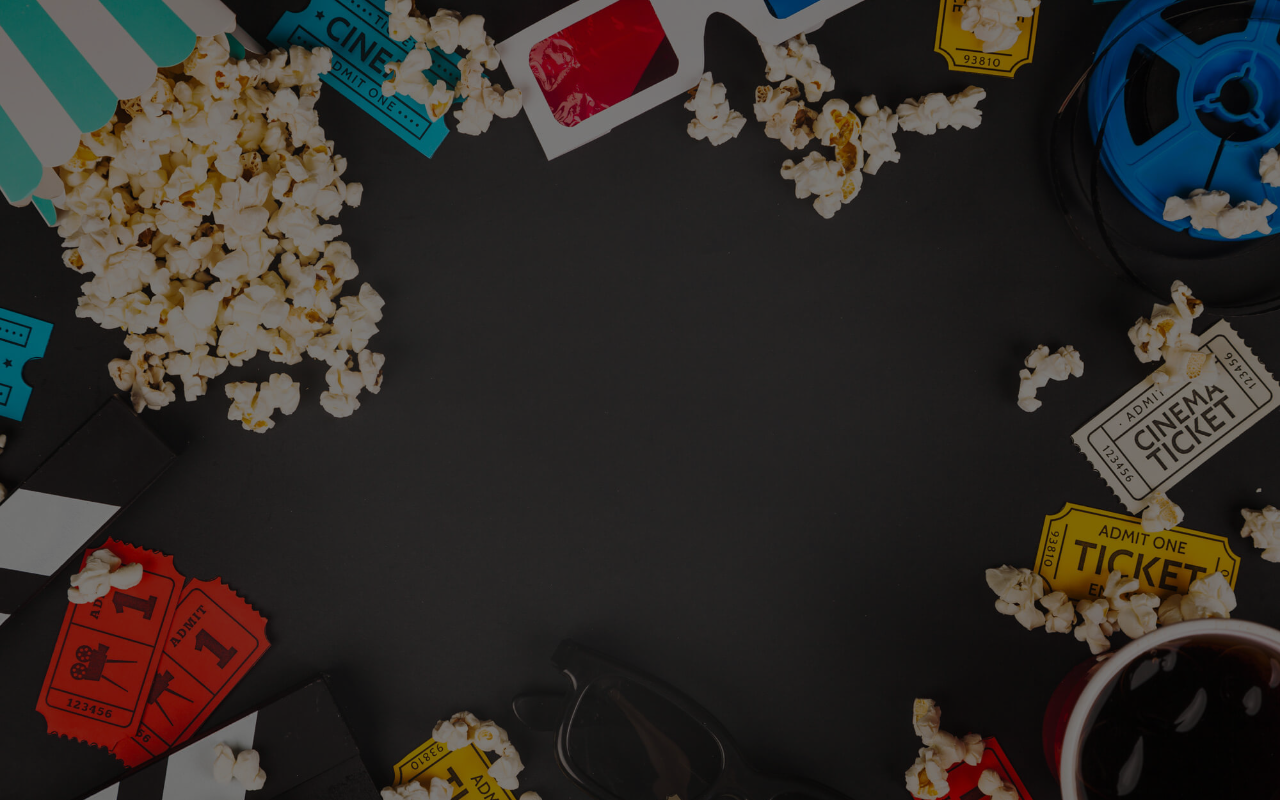
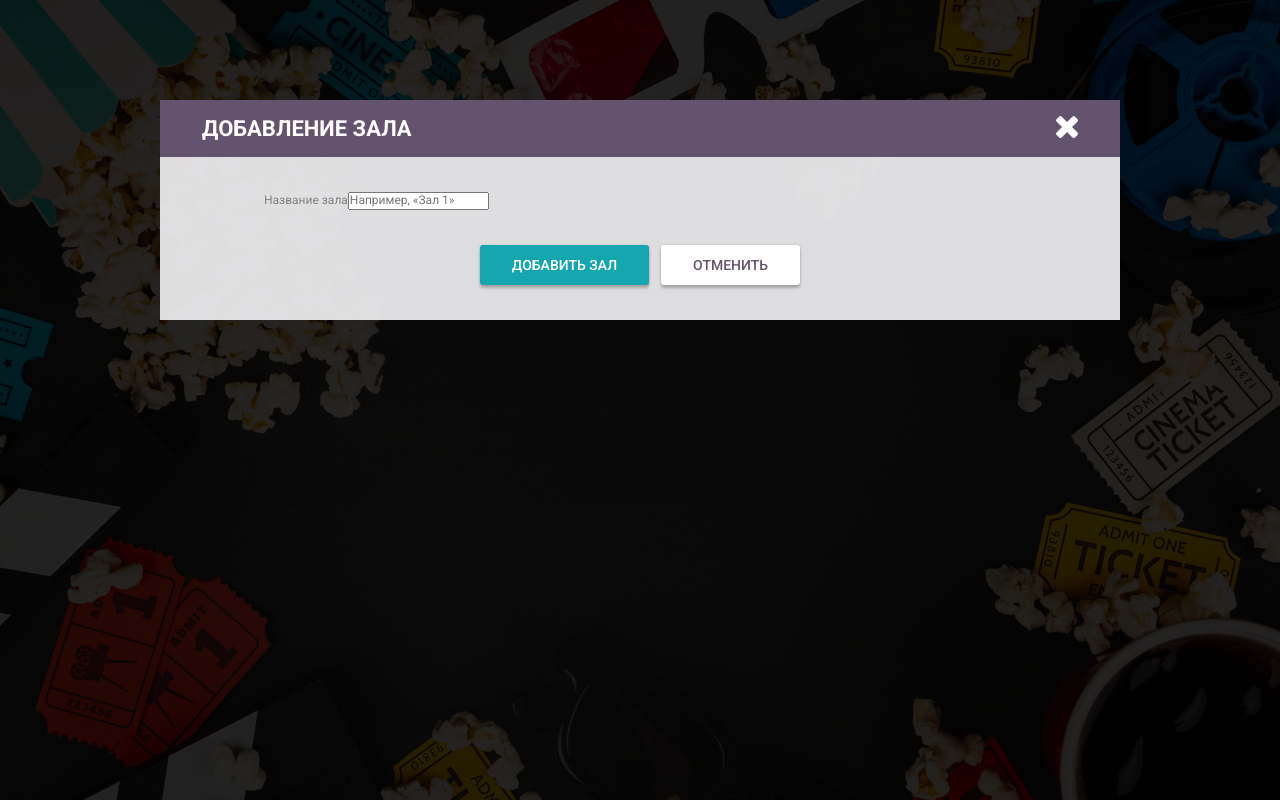
Before and after one commit to valerie-sidman/booking-service-front, a React (Create React App) app: page /admin/authorized/adding_hall in a window 1280 px wide. Before the commit this address had no page. Built offline with nearby package versions, Linux system fonts and the light colour scheme.

Commit message:
Added components with config halls

```diff
--- a/src/App.js
+++ b/src/App.js
@@ -1,6 +1,7 @@
 import { BrowserRouter as Router, Routes, Route } from 'react-router-dom';
 import AdminSection from "./components/admin/AdminSection";
 import MainAdmin from './components/admin/MainAdmin';
+import AddHall from './components/admin/AddHall';
 
 function App() {
   return (
@@ -8,6 +9,7 @@ function App() {
       <Routes>
         <Route path="/admin" element={<AdminSection />} />
         <Route path="/admin/authorized" element={<MainAdmin />} />
+        <Route path="/admin/authorized/adding_hall" element={<AddHall />} />
       </Routes>
     </Router>
   );
--- /dev/null
+++ b/src/components/admin/AddHall.js
@@ -0,0 +1,17 @@
+import React from 'react';
+import PopupAdding from './PopupAdding';
+import PopupControls from './PopupControls';
+
+export default function AddHall() {
+  return (
+    <PopupAdding title="Добавление зала">
+      <form action="add_hall" method="post" acceptCharset="utf-8">
+        <label className="conf-step__label conf-step__label-fullsize" htmlFor="name">
+          Название зала
+          <input className="conf-step__inputв" type="text" placeholder="Например, &laquo;Зал 1&raquo;" name="name" required />
+        </label>
+        <PopupControls title="Добавить зал"/>
+      </form>
+    </PopupAdding>
+  )
+}
--- /dev/null
+++ b/src/components/admin/ConfigHeader.js
@@ -0,0 +1,11 @@
+import React from 'react';
+
+export default function ConfigHeader(props) {
+  return (
+    <>
+      <header className="conf-step__header conf-step__header_opened">
+        <h2 className="conf-step__title">{props.title}</h2>
+      </header>
+    </>
+  )
+}
--- /dev/null
+++ b/src/components/admin/ConfigSection.js
@@ -0,0 +1,9 @@
+import React from 'react';
+
+export default function ConfigSection(props) {
+  return (
+    <>
+      <section className="conf-step">{props.children}</section>
+    </>
+  )
+}
--- /dev/null
+++ b/src/components/admin/ConfigWrapper.js
@@ -0,0 +1,10 @@
+import React from 'react';
+
+export default function ConfigWrapper(props) {
+  return (
+    <div className="conf-step__wrapper">
+      <p className="conf-step__paragraph">{props.paragraph}</p>
+      {props.children}
+    </div>
+  )
+}
--- /dev/null
+++ b/src/components/admin/HallsManagement.js
@@ -0,0 +1,34 @@
+import React, { useState } from 'react';
+import { useNavigate } from 'react-router-dom';
+import ConfigSection from './ConfigSection';
+import ConfigHeader from './ConfigHeader';
+import ConfigWrapper from './ConfigWrapper';
+
+export default function HallsManagement(props) {
+
+  let navigate  = useNavigate();
+
+  const [halls, setHalls] = useState([]);
+  const hallItems = halls
+    .map((hall) => <li>{hall}<button className="conf-step__button conf-step__button-trash"></button></li>);
+
+  const handleModify = () => {
+    setHalls(prevHalls => [...prevHalls, props.hall])
+  }
+
+  const handlePopupAddingHall = () => {
+    navigate("/admin/authorized/adding_hall");
+  }
+
+  return (
+    <>
+      <ConfigSection>
+        <ConfigHeader title="Управление залами" />
+        <ConfigWrapper paragraph="Доступные залы:">
+          <ul className="conf-step__list">{hallItems}</ul>
+          <button className="conf-step__button conf-step__button-accent" onClick={handlePopupAddingHall}>Создать зал</button>
+        </ConfigWrapper>
+      </ConfigSection>
+    </>
+  )
+}
--- a/src/components/admin/MainAdmin.js
+++ b/src/components/admin/MainAdmin.js
@@ -1,9 +1,14 @@
 import React from 'react';
+import HeaderAdmin from './HeaderAdmin';
+import HallsManagement from './HallsManagement';
 
 export default function MainAdmin() {
   return (
-    <main className="conf-steps">
-      Здесь будут конфигурации
-    </main>
+    <>
+      <HeaderAdmin />
+      <main className="conf-steps">
+        <HallsManagement />
+      </main>
+    </>
   )
 }
--- /dev/null
+++ b/src/components/admin/PopupAdding.js
@@ -0,0 +1,22 @@
+import React from 'react';
+import closeImg from '../../i/close.png';
+
+export default function PopupAdding(props) {
+  return (
+    <div className="popup active">
+      <div className="popup__container">
+        <div className="popup__content">
+          <div className="popup__header">
+            <h2 className="popup__title">
+              {props.title}
+              <a className="popup__dismiss" href="/admin/authorized"><img src={closeImg} alt="Закрыть" /></a>
+            </h2>
+          </div>
+          <div className="popup__wrapper">
+            {props.children}
+          </div>
+        </div>
+      </div>
+    </div>
+  )
+}
--- /dev/null
+++ b/src/components/admin/PopupControls.js
@@ -0,0 +1,9 @@
+import React from 'react';
+
+export default function PopupControls(props) {
+  return (
+    <div className="conf-step__buttons text-center">
+      <input type="submit" value={props.title} className="conf-step__button conf-step__button-accent" />
+      <button className="conf-step__button conf-step__button-regular">Отменить</button>
+    </div>
+  )}
```
Also changed, not shown: src/components/admin/ChangeControls.js (added, +10 -0 lines).
